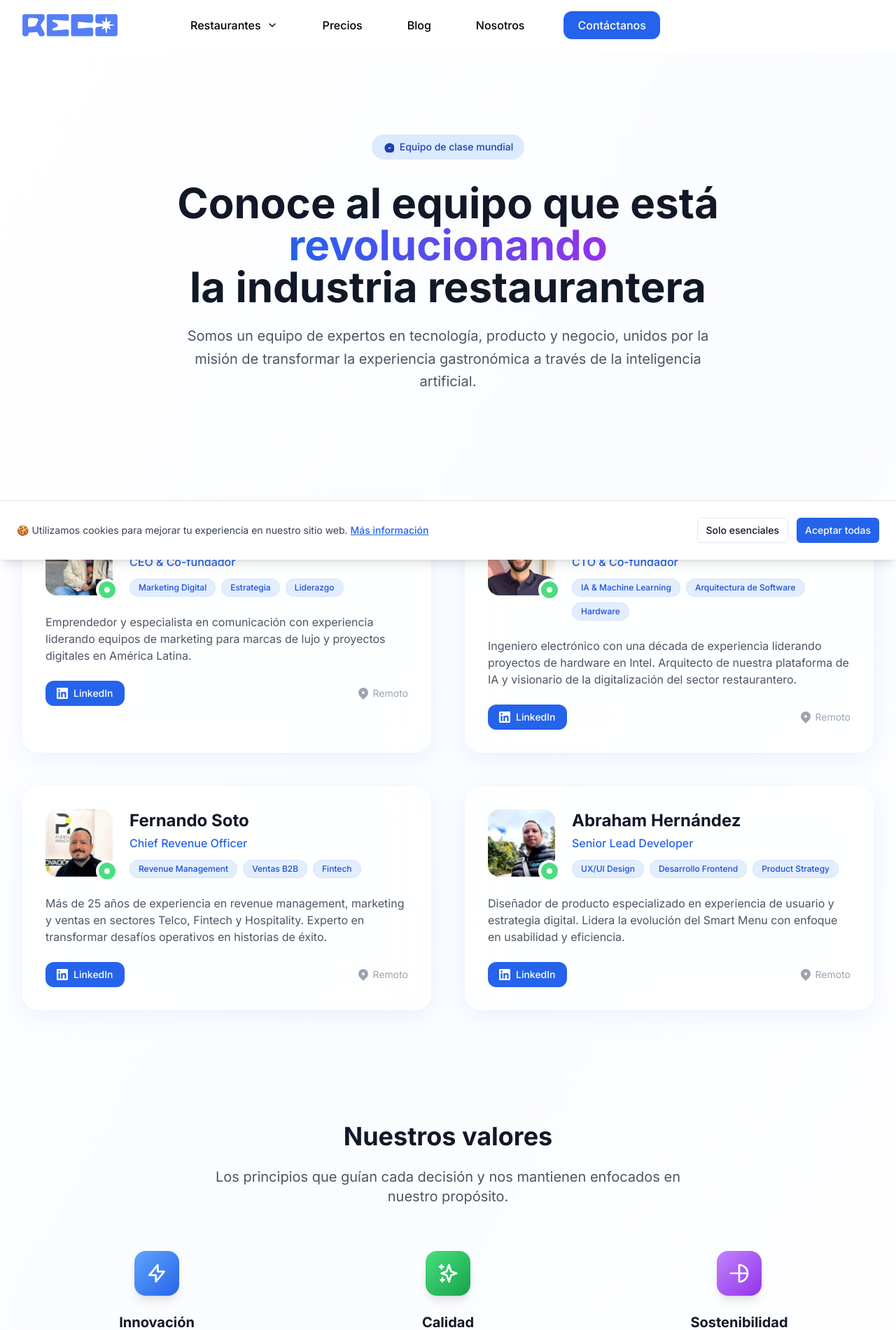
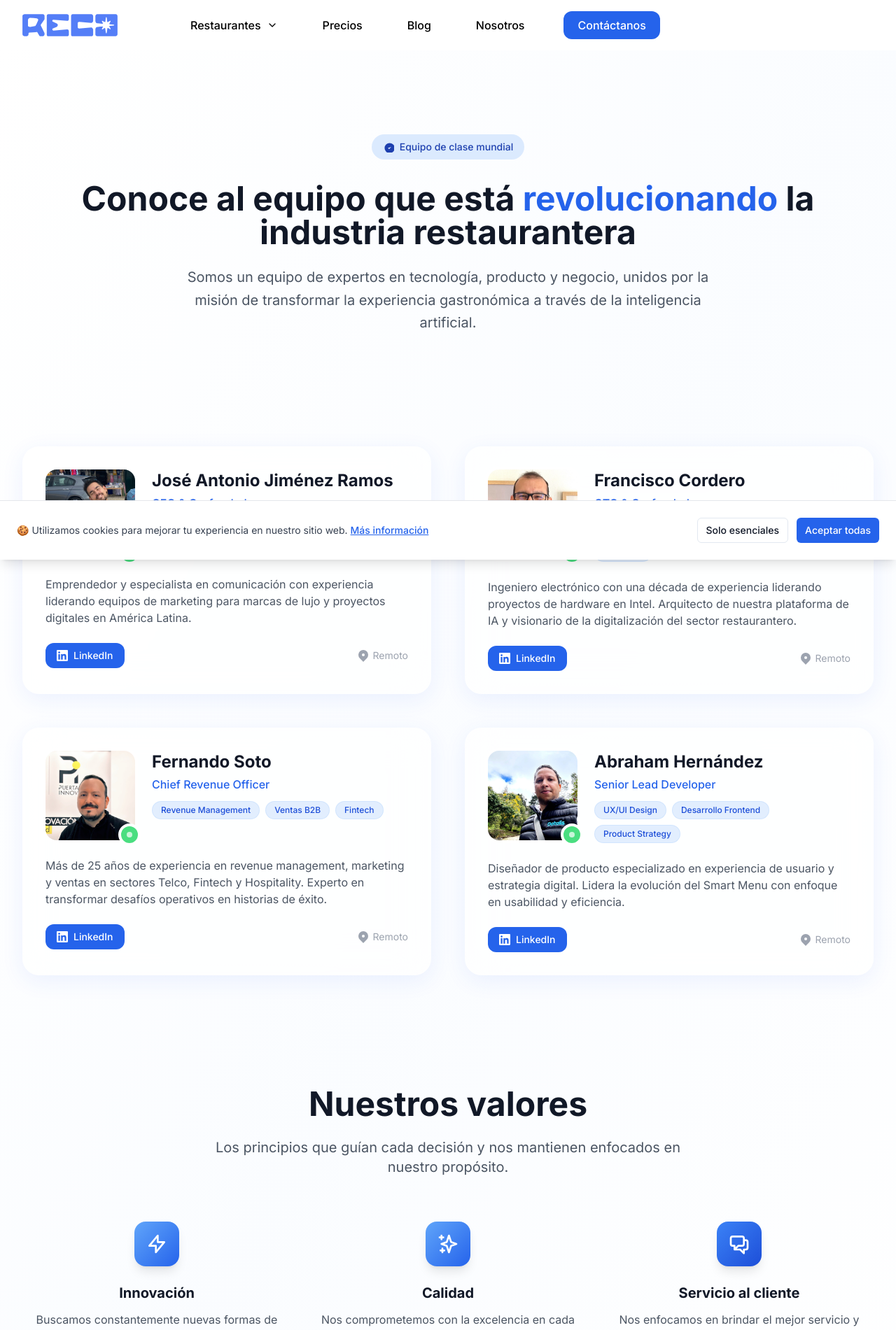
Before and after one commit to chico10117/reco_landing2, a SvelteKit app: page /nosotros in a window 1280 px wide. Shown: the top 1901 px of the page at 70% size. Built offline with nearby package versions, Linux system fonts and the light colour scheme.

Commit message:
Redesigned the nosotros page 2

```diff
--- a/src/routes/nosotros/+page.svelte
+++ b/src/routes/nosotros/+page.svelte
@@ -1,5 +1,6 @@
 <script lang="ts">
   import { onMount } from 'svelte';
+  import ContactCta from '$lib/components/landing/contact-cta.svelte';
 
   // Miembros del equipo
   const equipo = [
@@ -52,8 +53,8 @@
 <!-- Animated background elements -->
 <div class="fixed inset-0 -z-10 overflow-hidden">
   <div class="absolute top-1/4 left-1/4 w-96 h-96 bg-blue-200 rounded-full mix-blend-multiply filter blur-3xl opacity-20 animate-pulse"></div>
-  <div class="absolute top-3/4 right-1/4 w-96 h-96 bg-purple-200 rounded-full mix-blend-multiply filter blur-3xl opacity-20 animate-pulse" style="animation-delay: 2s;"></div>
-  <div class="absolute top-1/2 left-3/4 w-96 h-96 bg-green-200 rounded-full mix-blend-multiply filter blur-3xl opacity-20 animate-pulse" style="animation-delay: 4s;"></div>
+  <div class="absolute top-3/4 right-1/4 w-96 h-96 bg-blue-100 rounded-full mix-blend-multiply filter blur-3xl opacity-15 animate-pulse" style="animation-delay: 2s;"></div>
+  <div class="absolute top-1/2 left-3/4 w-96 h-96 bg-blue-300 rounded-full mix-blend-multiply filter blur-3xl opacity-25 animate-pulse" style="animation-delay: 4s;"></div>
 </div>
 
 <div class="min-h-screen bg-gradient-to-br from-white via-blue-50/30 to-white">
@@ -68,12 +69,12 @@
           Equipo de clase mundial
         </div>
 
-        <h1 class="text-4xl md:text-5xl lg:text-6xl font-bold text-gray-900 mb-6">
+        <h1 class="text-3xl md:text-4xl lg:text-5xl font-bold text-gray-900 mb-6">
           Conoce al equipo que está
-          <span class="bg-gradient-to-r from-blue-600 to-purple-600 bg-clip-text text-transparent">
+          <span class="text-blue-600">
             revolucionando
           </span>
-          <br />la industria restaurantera
+          la industria restaurantera
         </h1>
 
         <p class="text-xl text-gray-600 max-w-3xl mx-auto leading-relaxed">
@@ -101,7 +102,7 @@
               <!-- Photo and basic info -->
               <div class="flex items-start space-x-6 mb-6">
                 <div class="relative">
-                  <div class="w-20 h-20 md:w-24 md:h-24 rounded-2xl overflow-hidden ring-4 ring-white/50 group-hover:ring-blue-200/50 transition-all duration-300">
+                  <div class="w-24 h-24 md:w-32 md:h-32 rounded-2xl overflow-hidden ring-4 ring-white/50 group-hover:ring-blue-200/50 transition-all duration-300">
                     <img
                       src={miembro.foto}
                       alt={miembro.nombre}
@@ -170,7 +171,7 @@
   <section class="py-20">
     <div class="max-w-7xl mx-auto px-4 sm:px-6 lg:px-8">
       <div class="text-center mb-16">
-        <h2 class="text-3xl md:text-4xl font-bold text-gray-900 mb-6">
+        <h2 class="text-3xl md:text-4xl lg:text-5xl font-bold text-gray-900 mb-6">
           Nuestros valores
         </h2>
         <p class="text-xl text-gray-600 max-w-2xl mx-auto">
@@ -190,7 +191,7 @@
         </div>
 
         <div class="text-center group">
-          <div class="w-16 h-16 bg-gradient-to-br from-green-400 to-green-600 rounded-2xl mx-auto mb-6 flex items-center justify-center transform group-hover:scale-110 transition-transform duration-300 shadow-lg">
+          <div class="w-16 h-16 bg-gradient-to-br from-blue-400 to-blue-600 rounded-2xl mx-auto mb-6 flex items-center justify-center transform group-hover:scale-110 transition-transform duration-300 shadow-lg">
             <svg class="w-8 h-8 text-white" fill="none" stroke="currentColor" viewBox="0 0 24 24">
               <path stroke-linecap="round" stroke-linejoin="round" stroke-width="2" d="M5 3v4M3 5h4M6 17v4m-2-2h4m5-16l2.286 6.857L21 12l-5.714 2.143L13 21l-2.286-6.857L5 12l5.714-2.143L13 3z"/>
             </svg>
@@ -200,23 +201,29 @@
         </div>
 
         <div class="text-center group">
-          <div class="w-16 h-16 bg-gradient-to-br from-purple-400 to-purple-600 rounded-2xl mx-auto mb-6 flex items-center justify-center transform group-hover:scale-110 transition-transform duration-300 shadow-lg">
+          <div class="w-16 h-16 bg-gradient-to-br from-blue-500 to-blue-700 rounded-2xl mx-auto mb-6 flex items-center justify-center transform group-hover:scale-110 transition-transform duration-300 shadow-lg">
             <svg class="w-8 h-8 text-white" fill="none" stroke="currentColor" viewBox="0 0 24 24">
-              <path stroke-linecap="round" stroke-linejoin="round" stroke-width="2" d="M21 12a9 9 0 01-9 9m9-9a9 9 0 00-9-9m9 9H3m9 9v-9m0-9v9"/>
+              <path stroke-linecap="round" stroke-linejoin="round" stroke-width="2" d="M17 8h2a2 2 0 012 2v6a2 2 0 01-2 2h-2v4l-4-4H9a1.994 1.994 0 01-1.414-.586m0 0L11 14h4a2 2 0 002-2V6a2 2 0 00-2-2H5a2 2 0 00-2 2v6a2 2 0 002 2h2v4l.586-.586z"/>
             </svg>
           </div>
-          <h3 class="text-xl font-bold text-gray-900 mb-3">Sostenibilidad</h3>
-          <p class="text-gray-600">Trabajamos por un futuro más sostenible para la industria de la restauración.</p>
+          <h3 class="text-xl font-bold text-gray-900 mb-3">Servicio al cliente</h3>
+          <p class="text-gray-600">Nos enfocamos en brindar el mejor servicio y soporte a nuestros restaurantes aliados.</p>
         </div>
       </div>
     </div>
   </section>
 
-  <!-- CTA Section -->
+  <!-- Contact CTA -->
+  <div class="mt-20 md:mt-32">
+    <ContactCta />
+  </div>
+
+<!--   CTA Section - Job Offers -->
+  <!--
   <section class="py-20">
     <div class="max-w-4xl mx-auto px-4 sm:px-6 lg:px-8">
-      <div class="relative bg-gradient-to-br from-blue-600 to-purple-600 rounded-3xl p-8 md:p-12 text-center overflow-hidden">
-        <!-- Background pattern -->
+      <div class="relative bg-gradient-to-br from-blue-600 to-blue-700 rounded-3xl p-8 md:p-12 text-center overflow-hidden">
+
         <div class="absolute inset-0 bg-white/10 backdrop-blur-sm"></div>
         <div class="absolute top-0 left-0 w-40 h-40 bg-white/20 rounded-full -translate-x-20 -translate-y-20"></div>
         <div class="absolute bottom-0 right-0 w-60 h-60 bg-white/10 rounded-full translate-x-20 translate-y-20"></div>
@@ -242,7 +249,7 @@
         </div>
       </div>
     </div>
-  </section>
+  </section> -->
 </div>
 
 <style>
```
